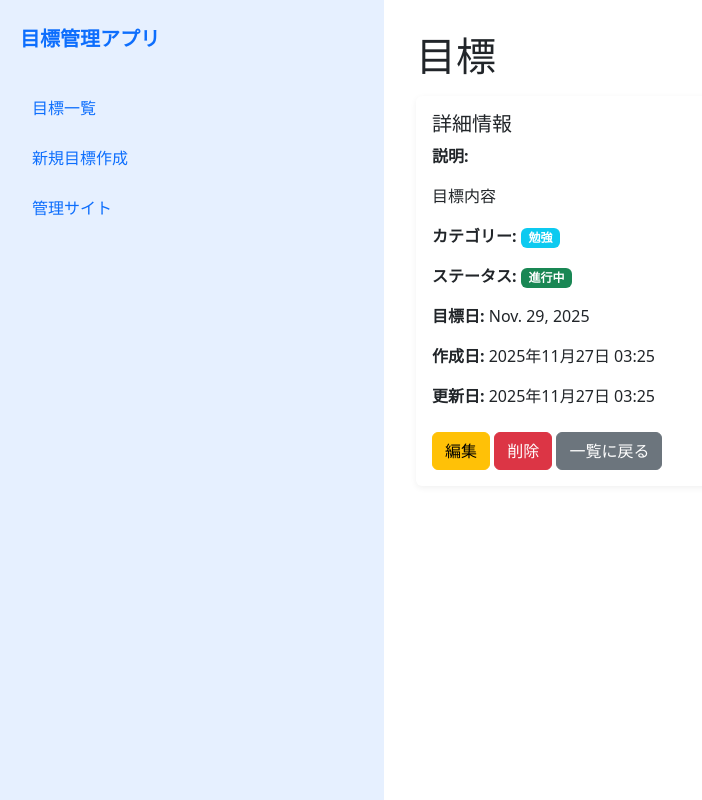
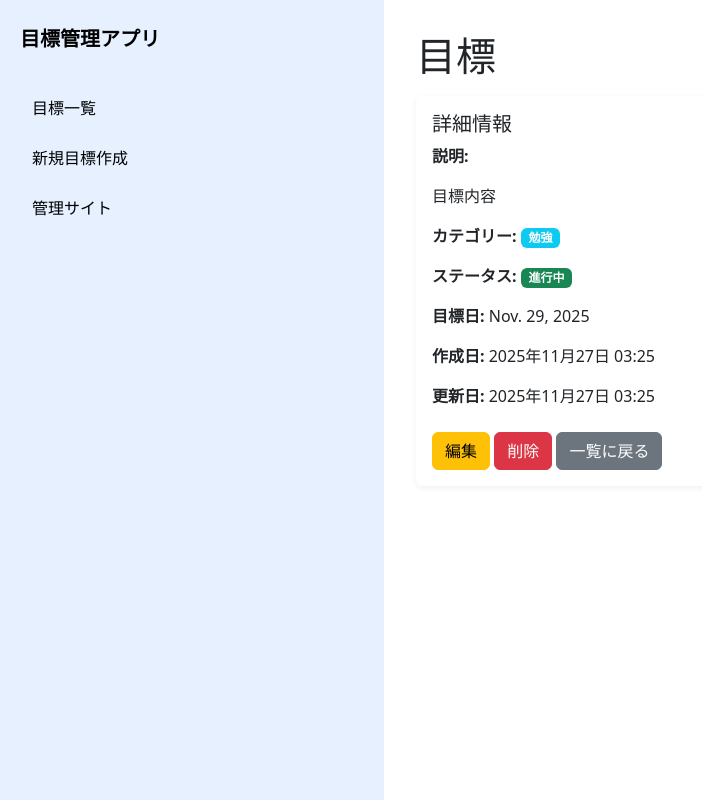
Before and after one commit to shiragami-shun/workshop-251125, a Django app: page /goals/1/ in a window 1280 px wide. Shown: the whole page, without its empty margins (0-702 px from the left). Run offline with Django 5.2, Linux system fonts and the light colour scheme; data comes from the database, SQL or seed files in the repository.

Commit message:
color-change

```diff
--- a/GoalManagementApplication/myapp/templates/myapp/base.html
+++ b/GoalManagementApplication/myapp/templates/myapp/base.html
@@ -29,7 +29,7 @@
         }
 
         .sidebar a {
-
+            color: #000000;
             text-decoration: none
         }
 
```
